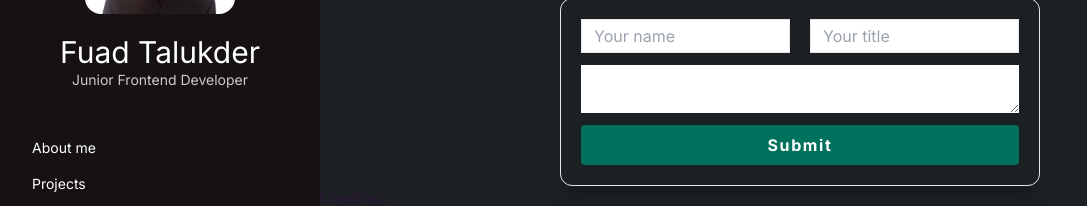
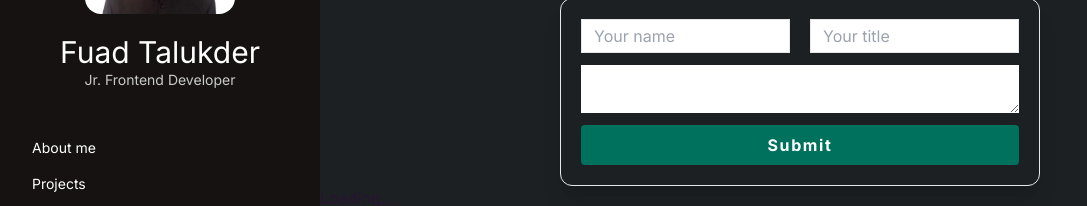
Before and after one commit to FuadTalukder85/fuad-talukder, a Next.js app: page /blog in a window 1280 px wide. Shown: the part 146-352 px from the top of the page, without its empty margins (0-1087 px from the left). Built offline with nearby package versions, Linux system fonts and the light colour scheme; no server answers.

Commit message:
add social links

```diff
--- a/src/component/leftSideBar/LeftSideBar.tsx
+++ b/src/component/leftSideBar/LeftSideBar.tsx
@@ -11,7 +11,7 @@ const LeftSideBar = () => {
       </div>
       <h1 className="mt-5 text-3xl flex justify-center">Fuad Talukder</h1>
       <p className="flex justify-center text-[#cacaca]">
-        Junior Frontend Developer
+        Jr. Frontend Developer
       </p>
       <li className="mt-10">
         <Link href="/" className="focus:text-[#cacaca] focus:bg-[#1C2023]">
--- a/src/component/sideBar/SideBar.tsx
+++ b/src/component/sideBar/SideBar.tsx
@@ -10,6 +10,7 @@ import { FaFacebook } from "react-icons/fa";
 import { FaGithubSquare } from "react-icons/fa";
 
 import "./Sidebar.css";
+import Link from "next/link";
 
 type TChildren = {
   children: ReactNode;
@@ -66,18 +67,27 @@ const SideBar = ({ children }: TChildren) => {
             <div className="mt-10">
               <h1>Connect With Me</h1>
               <div className="mt-5">
+                <Link href="https://github.com/FuadTalukder85">
                   <button className="border border-red-500 p-1 rounded-full mr-3">
                     <FaGithubSquare />
                   </button>
+                </Link>
+                <Link href="https://www.linkedin.com/in/fuadtalukder">
                   <button className="border border-red-500 p-1 rounded-full mr-3">
                     <FaLinkedin />
                   </button>
+                </Link>
+                <Link href="https://www.instagram.com/fuad_talukder">
                   <button className="border border-red-500 p-1 rounded-full mr-3">
                     <FaInstagramSquare />
                   </button>
+                </Link>
+
+                <Link href="https://www.facebook.com/fuad.hasan.tk">
                   <button className="border border-red-500 p-1 rounded-full mr-3">
                     <FaFacebook />
                   </button>
+                </Link>
               </div>
             </div>
           </ul>
```
Lines whose indentation alone changed are shown as unchanged.
